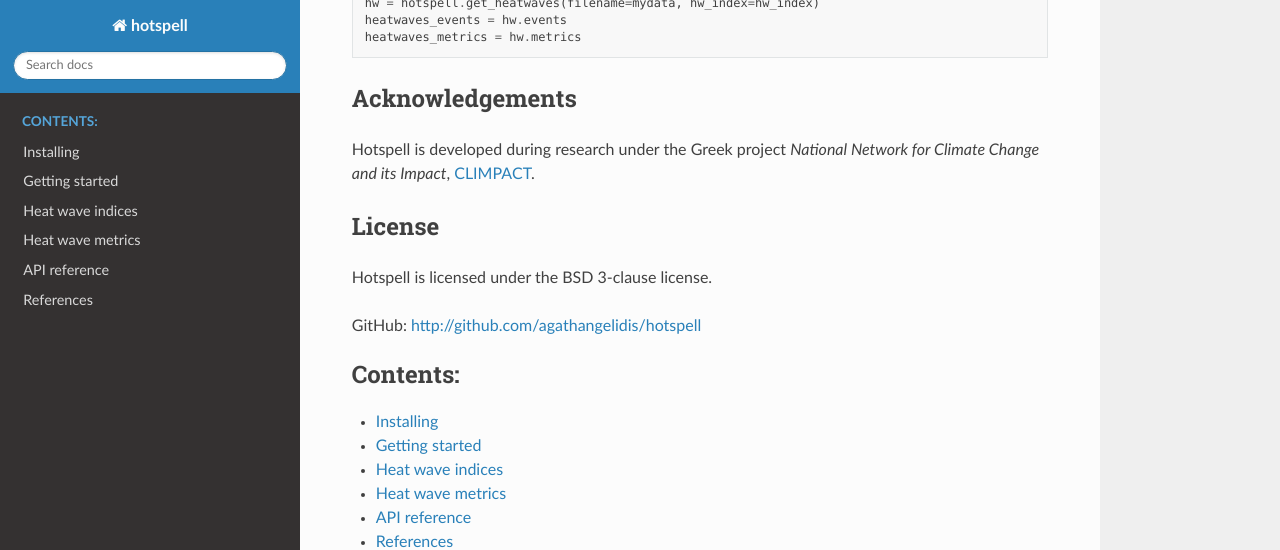
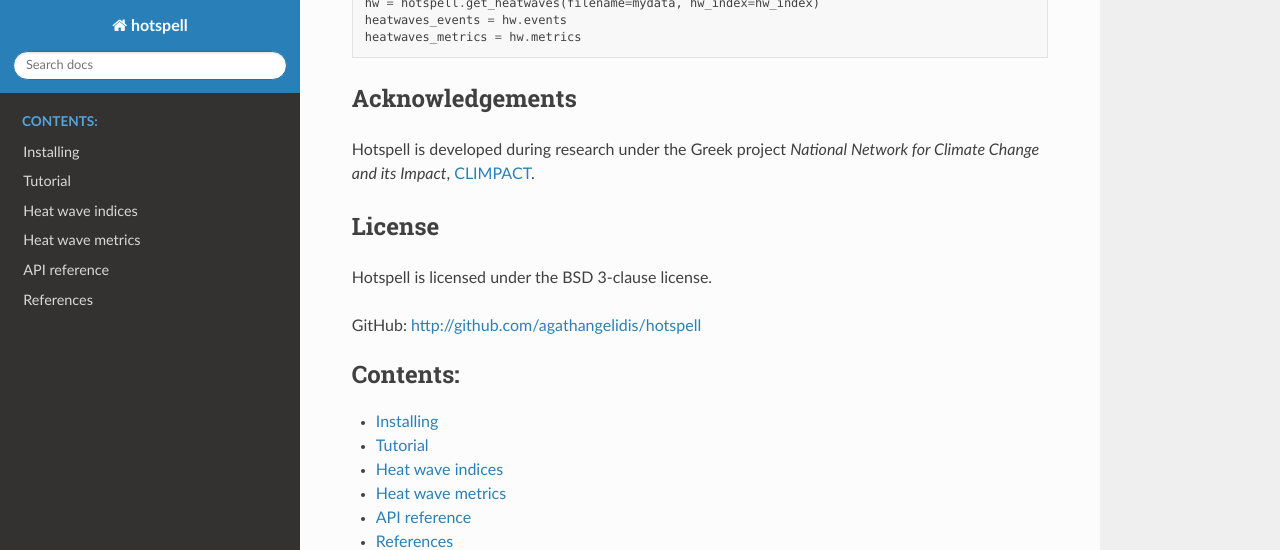
Before and after one commit to agathangelidis/hotspell, a Sphinx documentation site: the page built from docs/index.rst, in a window 1280 px wide and 900 px high, scrolled down 1351 px. Shown: the top 550 px of the window. Built offline with Sphinx 7.4.7 and the Read the Docs theme 2.0.0, drawn with Linux system fonts in a browser that asks for light colours.

Commit message:
Rename getting_started to tutorial

```diff
--- a/docs/index.rst
+++ b/docs/index.rst
@@ -88,7 +88,7 @@ GitHub: http://github.com/agathangelidis/hotspell
    :caption: Contents:
 
    installation
-   user_guide/getting_started
+   user_guide/tutorial
    user_guide/heatwave_indices
    user_guide/heatwave_metrics
    API reference <modules>
```
Also changed, not shown: docs/_static/tmp.txt (deleted), docs/user_guide/tutorial.ipynb.
